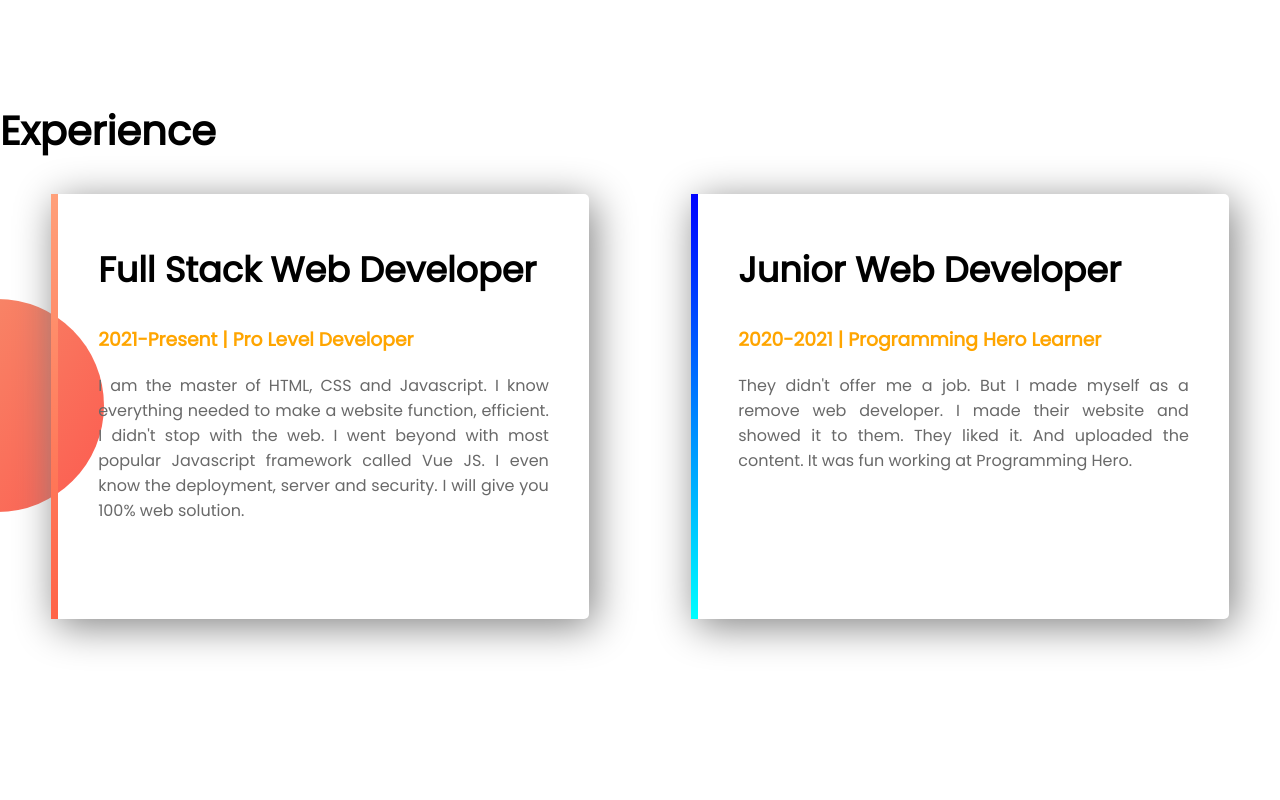
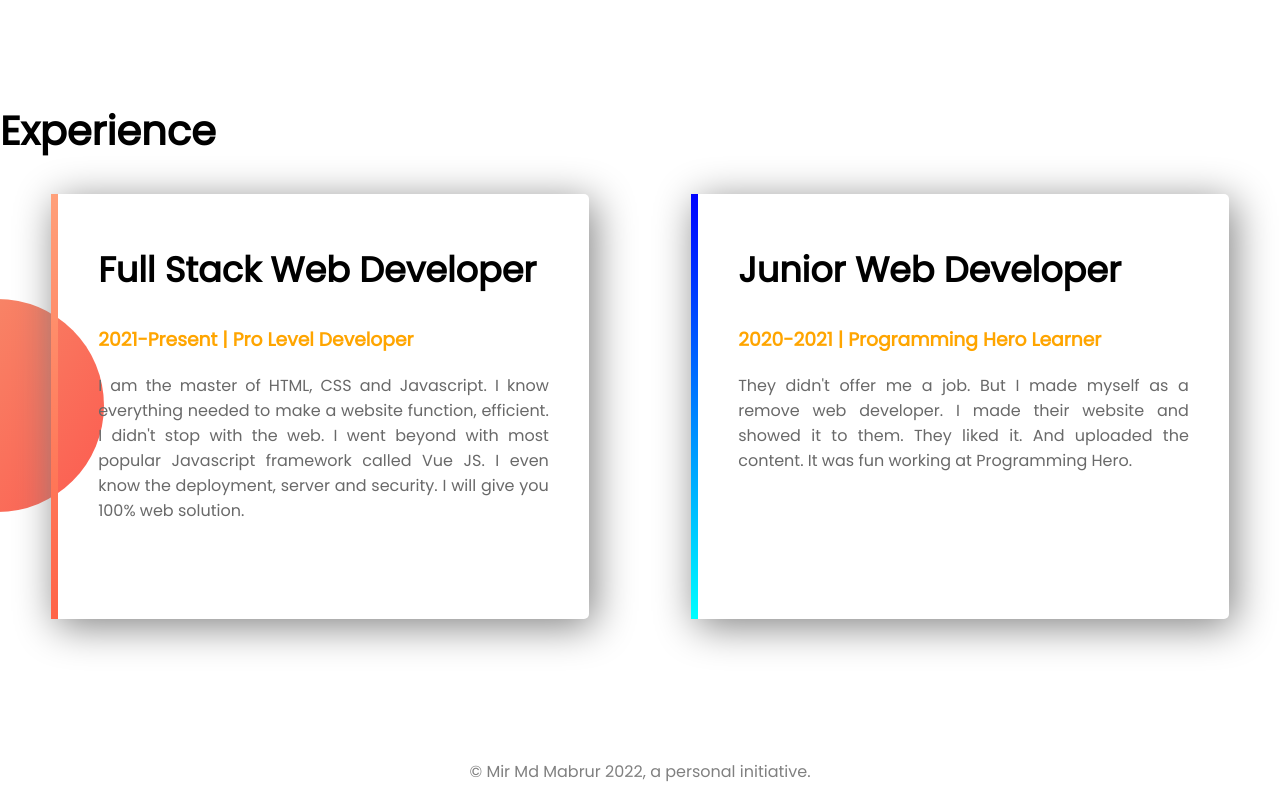
Before and after one commit to mabrur007/developer-portfolio, a plain HTML site: page index.html in a window 1280 px wide. Shown: the part 1143-1943 px from the top of the page. Before the commit the page ends 1902 px from the top, so only its background shows below. Drawn offline with Linux system fonts and the light colour scheme.

Commit message:
footer added

```diff
--- a/index.html
+++ b/index.html
@@ -83,6 +83,9 @@
             </div>
         </div>
     </section>
+    <footer>
+        <p>© Mir Md Mabrur 2022, a personal initiative.</p>
+    </footer>
 </body>
 
 </html>
--- a/style.css
+++ b/style.css
@@ -75,3 +75,7 @@ p{
     border-image: linear-gradient(180deg, blue, cyan);
     border-image-slice: 1;
 }
+footer p{
+    text-align: center;
+    color: gray;
+}
```
Also changed, not shown: 4 other files.
